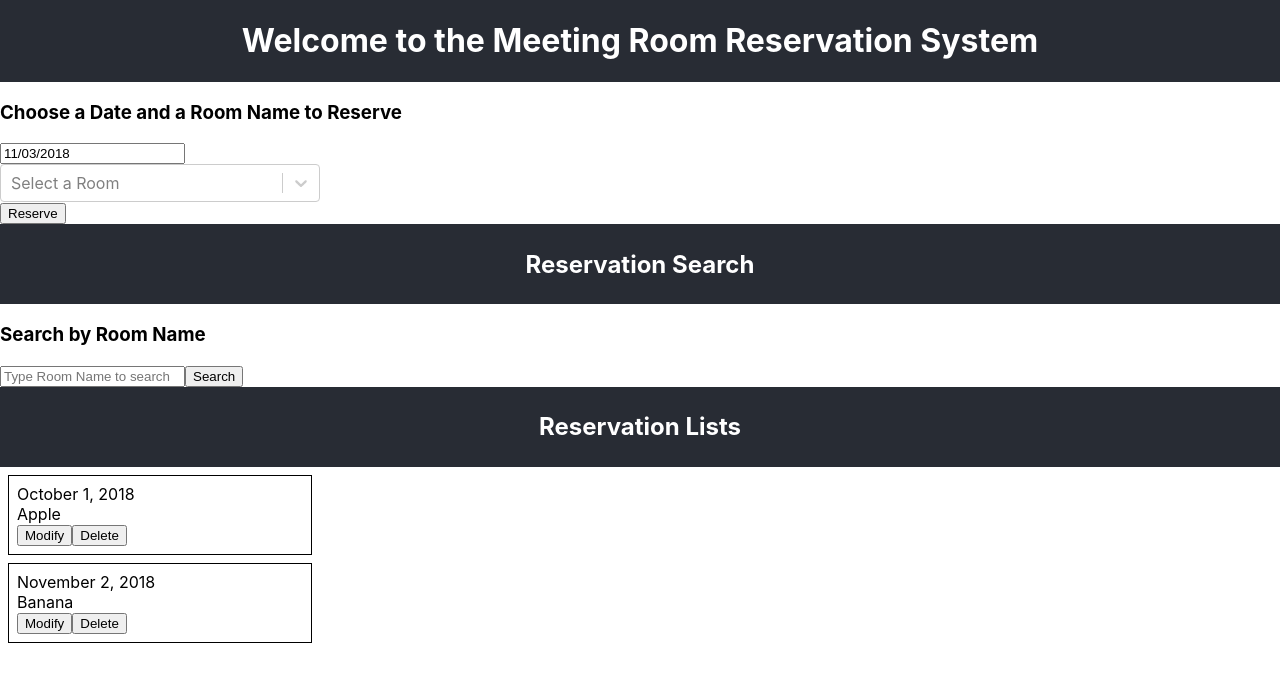
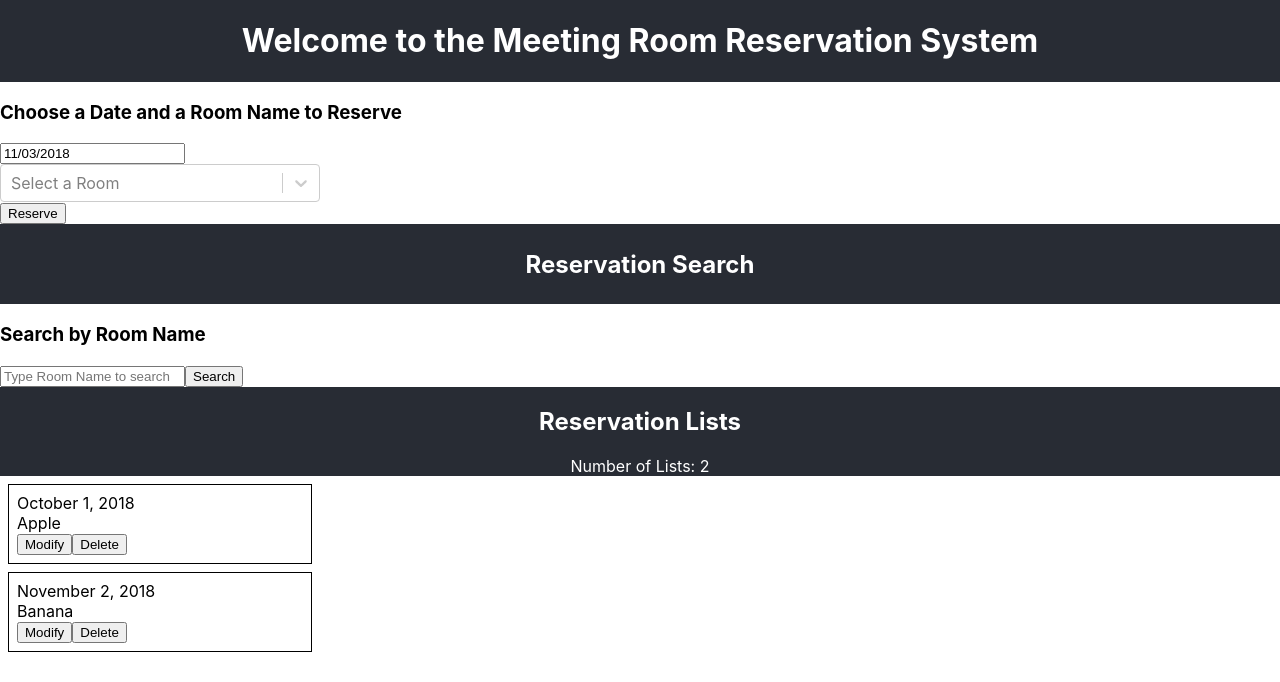
Before and after one commit to janggyver/React-MeetingRoom-Reservation, a React (Create React App) app: page / in a window 1280 px wide. Shown: the top 682 px of the page. Built offline with nearby package versions, Linux system fonts and the light colour scheme.

Commit message:
Add counter for filtered lists

```diff
--- a/src/App.js
+++ b/src/App.js
@@ -93,7 +93,7 @@ class App extends Component {
               </div>
             </section>
             <section>
-               <header className="App-header"><h2>Reservation Lists</h2></header>
+               <header className="App-header"><h2>Reservation Lists </h2>{ "Number of Lists: "+ filteredList.length}</header>
 
                <div>
                 <ReservationInfoList
```
